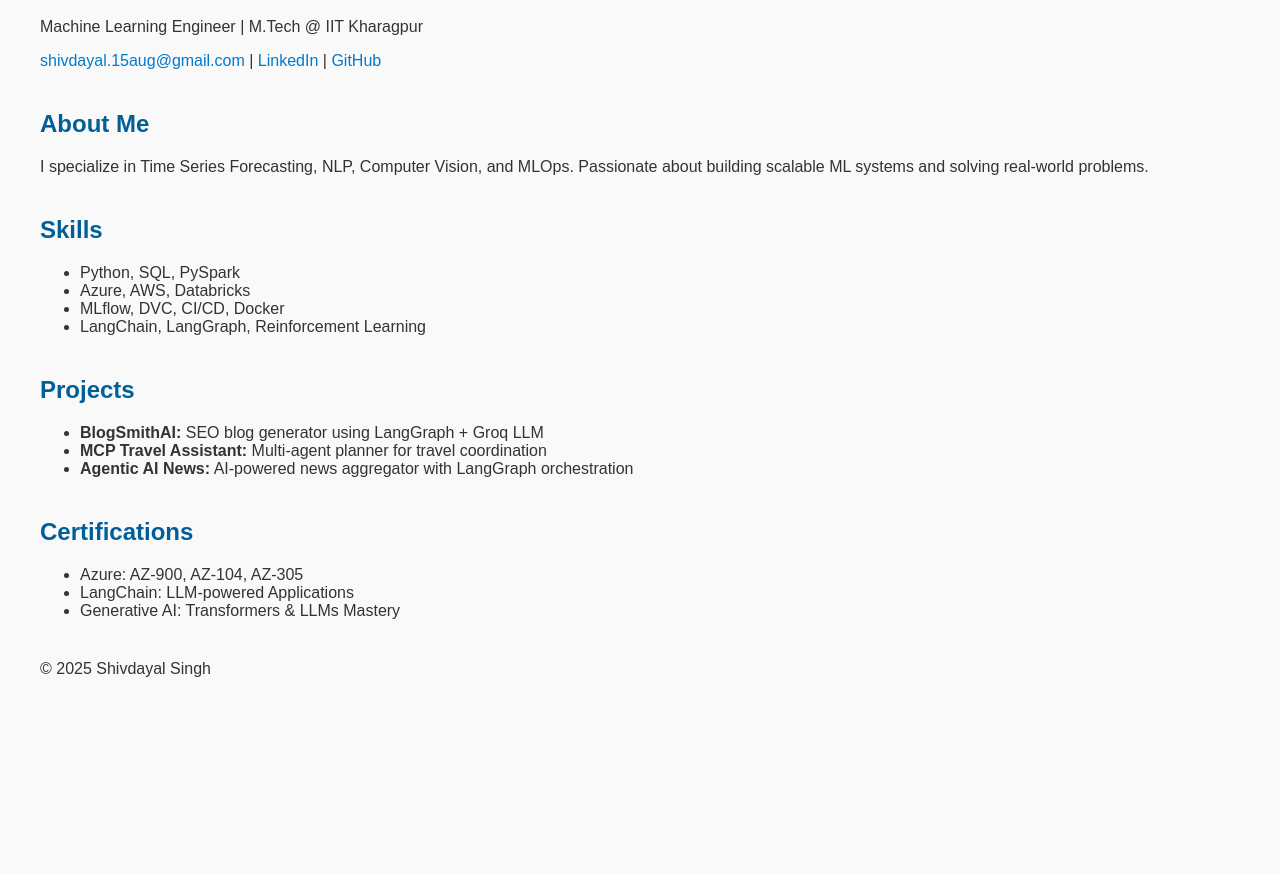
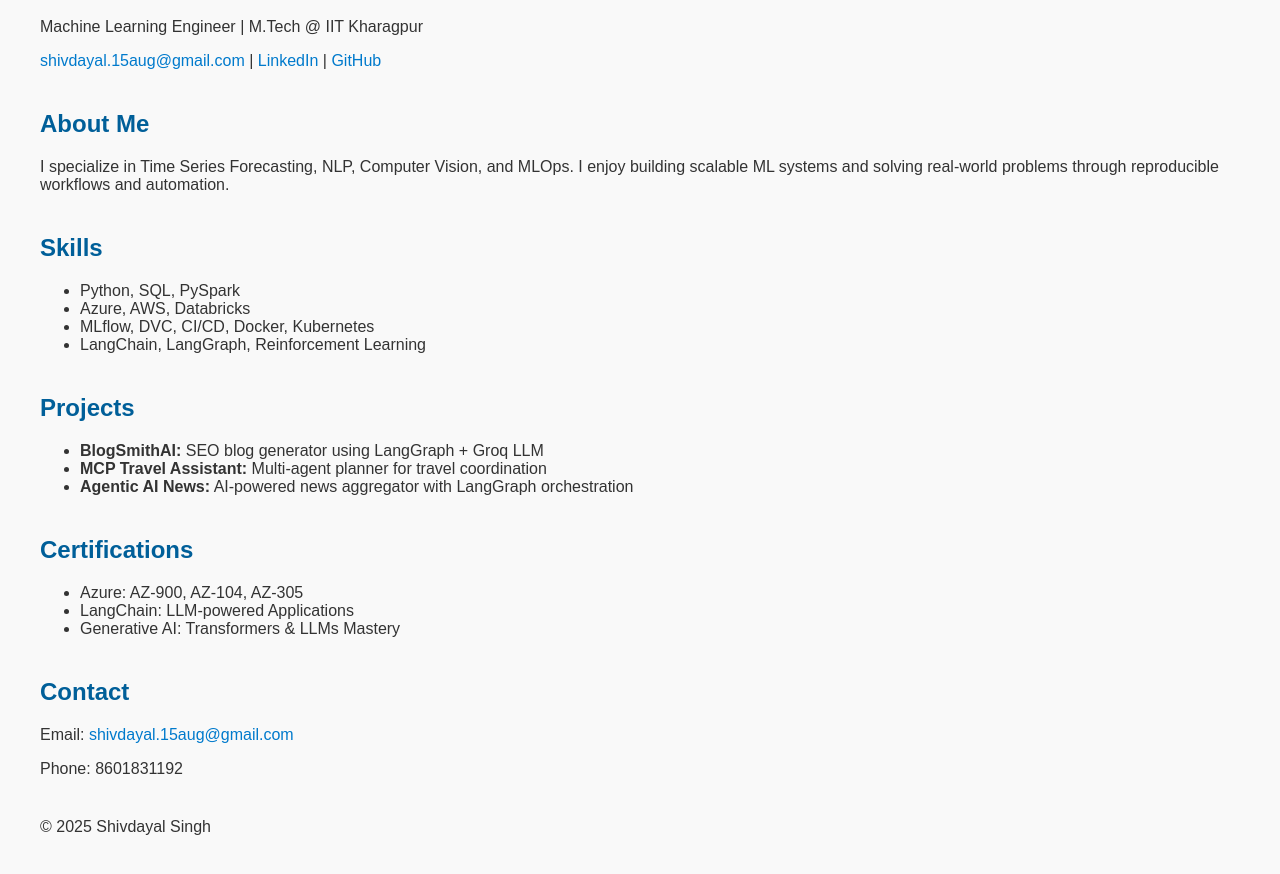
Before and after one commit to shiv1508/shiv1508.github.io, a plain HTML site: page index.html in a window 1280 px wide. Shown: the part 80-954 px from the top of the page. Before the commit the page ends 800 px from the top, so only its background shows below. Drawn offline with Linux system fonts and the light colour scheme.

Commit message:
Update index.html

```diff
--- a/index.html
+++ b/index.html
@@ -2,19 +2,23 @@
 <html lang="en">
 <head>
   <meta charset="UTF-8">
-  <title>Shivdayal Singh | ML Engineer</title>
+  <title>Shivdayal Singh | Machine Learning Engineer</title>
   <link rel="stylesheet" href="style.css">
 </head>
 <body>
   <header>
     <h1>Shivdayal Singh</h1>
     <p>Machine Learning Engineer | M.Tech @ IIT Kharagpur</p>
-    <p><a href="mailto:shivdayal.15aug@gmail.com">shivdayal.15aug@gmail.com</a> | <a href="https://www.linkedin.com/in/shivdayal-singh-208624140">LinkedIn</a> | <a href="https://github.com/shiv1508">GitHub</a></p>
+    <p>
+      <a href="mailto:shivdayal.15aug@gmail.com">shivdayal.15aug@gmail.com</a> |
+      <a href="https://www.linkedin.com/in/shivdayal-singh-208624140">LinkedIn</a> |
+      <a href="https://github.com/shiv1508">GitHub</a>
+    </p>
   </header>
 
   <section>
     <h2>About Me</h2>
-    <p>I specialize in Time Series Forecasting, NLP, Computer Vision, and MLOps. Passionate about building scalable ML systems and solving real-world problems.</p>
+    <p>I specialize in Time Series Forecasting, NLP, Computer Vision, and MLOps. I enjoy building scalable ML systems and solving real-world problems through reproducible workflows and automation.</p>
   </section>
 
   <section>
@@ -22,7 +26,7 @@
     <ul>
       <li>Python, SQL, PySpark</li>
       <li>Azure, AWS, Databricks</li>
-      <li>MLflow, DVC, CI/CD, Docker</li>
+      <li>MLflow, DVC, CI/CD, Docker, Kubernetes</li>
       <li>LangChain, LangGraph, Reinforcement Learning</li>
     </ul>
   </section>
@@ -45,6 +49,12 @@
     </ul>
   </section>
 
+  <section>
+    <h2>Contact</h2>
+    <p>Email: <a href="mailto:shivdayal.15aug@gmail.com">shivdayal.15aug@gmail.com</a></p>
+    <p>Phone: 8601831192</p>
+  </section>
+
   <footer>
     <p>© 2025 Shivdayal Singh</p>
   </footer>
```
